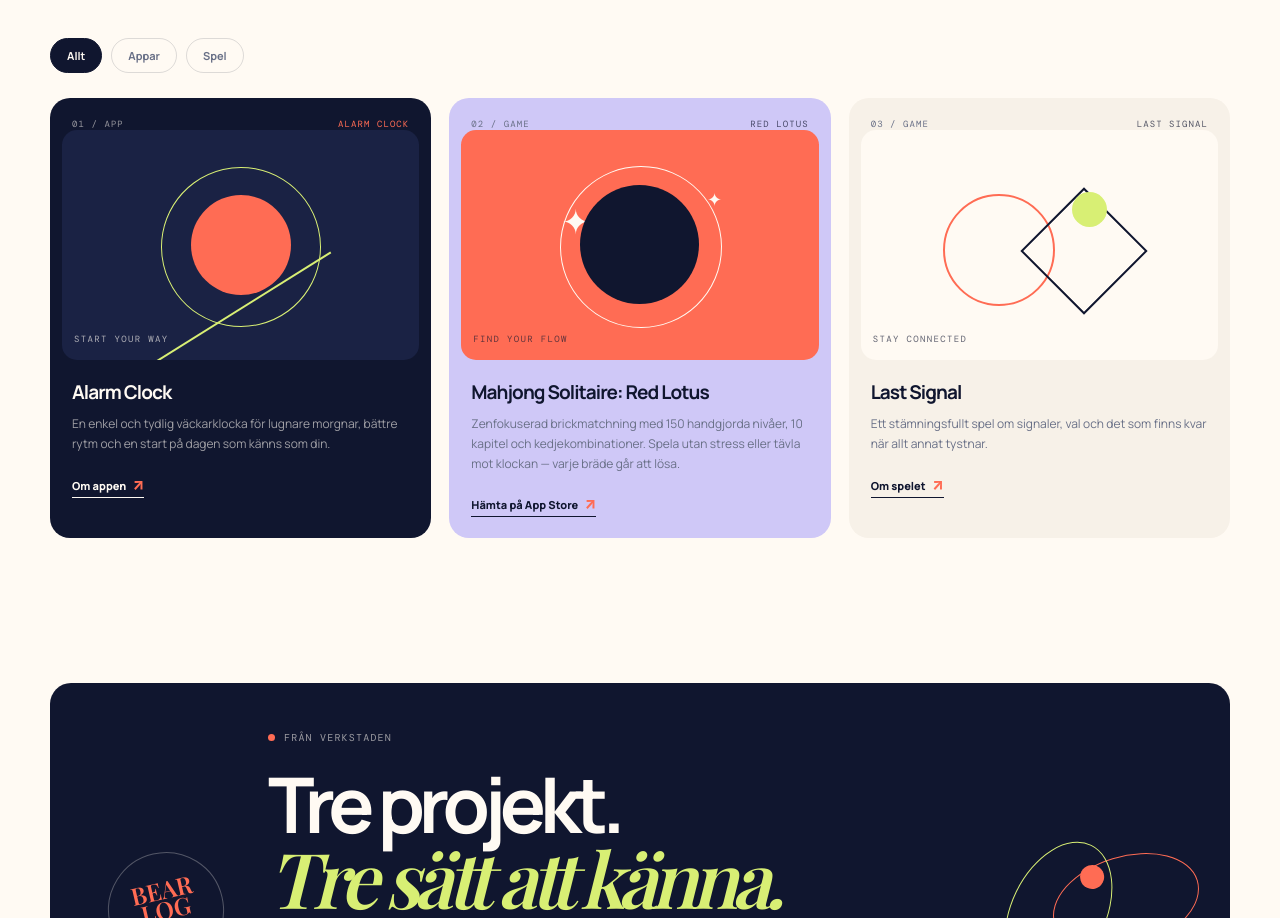
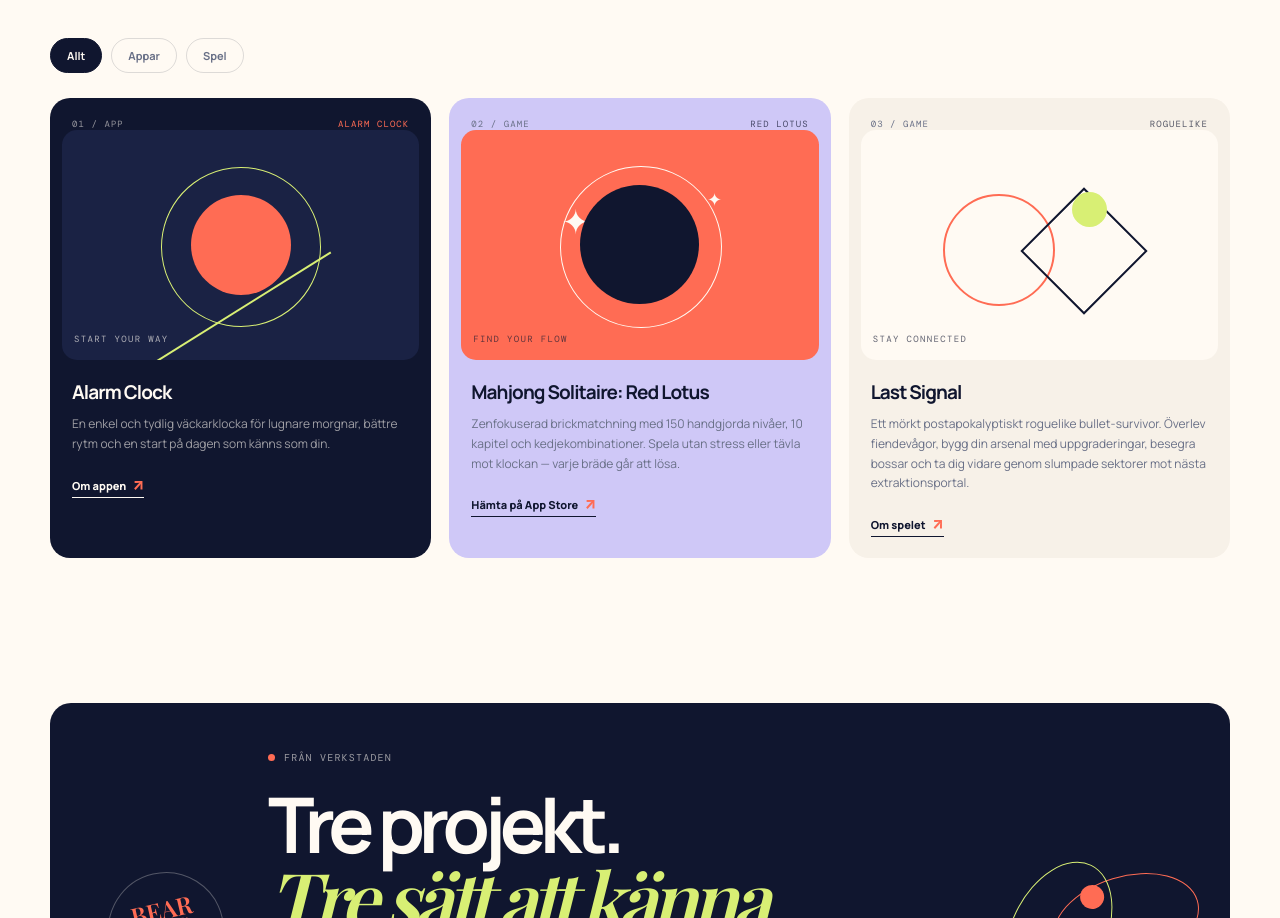
Before and after one commit to bearproductionsweden/website, a plain HTML site: page site/index.html in a window 1280 px wide. Shown: the part 1127-2045 px from the top of the page. Drawn offline with nearby package versions, Linux system fonts and the light colour scheme; a web font is replaced by a local one.

Commit message:
Update Last Signal copy

```diff
--- a/site/index.html
+++ b/site/index.html
@@ -91,9 +91,9 @@
             </article>
 
             <article class="project-card project-card-cream" data-category="game">
-              <div class="project-topline"><span>03 / GAME</span><span class="project-status">Last Signal</span></div>
+              <div class="project-topline"><span>03 / GAME</span><span class="project-status">Roguelike</span></div>
               <div class="project-visual visual-lab"><span class="lab-shape lab-shape-one"></span><span class="lab-shape lab-shape-two"></span><span class="lab-shape lab-shape-three"></span><span class="visual-caption">stay connected</span></div>
-              <div class="project-copy"><h3>Last Signal</h3><p>Ett stämningsfullt spel om signaler, val och det som finns kvar när allt annat tystnar.</p><a class="card-link" href="#journal">Om spelet <span aria-hidden="true">↗</span></a></div>
+              <div class="project-copy"><h3>Last Signal</h3><p>Ett mörkt postapokalyptiskt roguelike bullet-survivor. Överlev fiendevågor, bygg din arsenal med uppgraderingar, besegra bossar och ta dig vidare genom slumpade sektorer mot nästa extraktionsportal.</p><a class="card-link" href="#journal">Om spelet <span aria-hidden="true">↗</span></a></div>
             </article>
           </div>
           <p class="empty-state" aria-live="polite" hidden>Inga projekt i den här kategorin ännu.</p>
```
